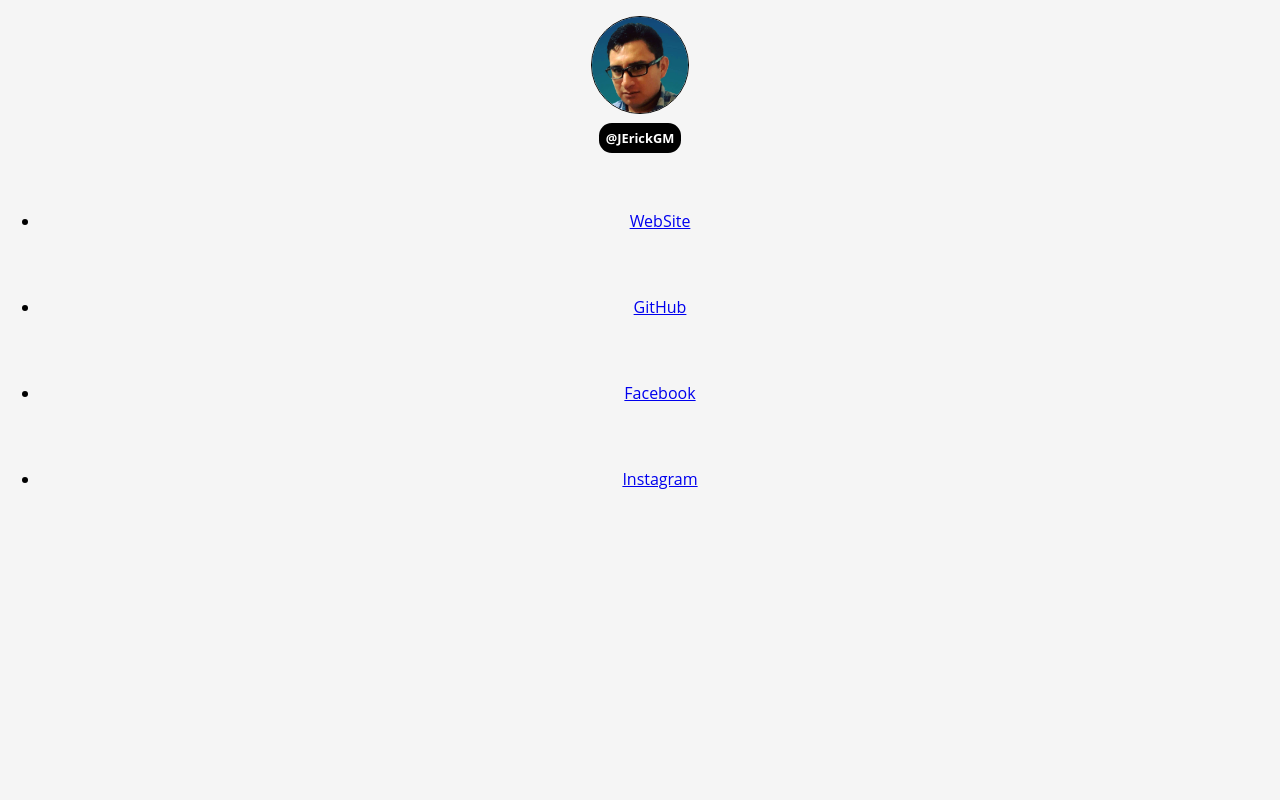
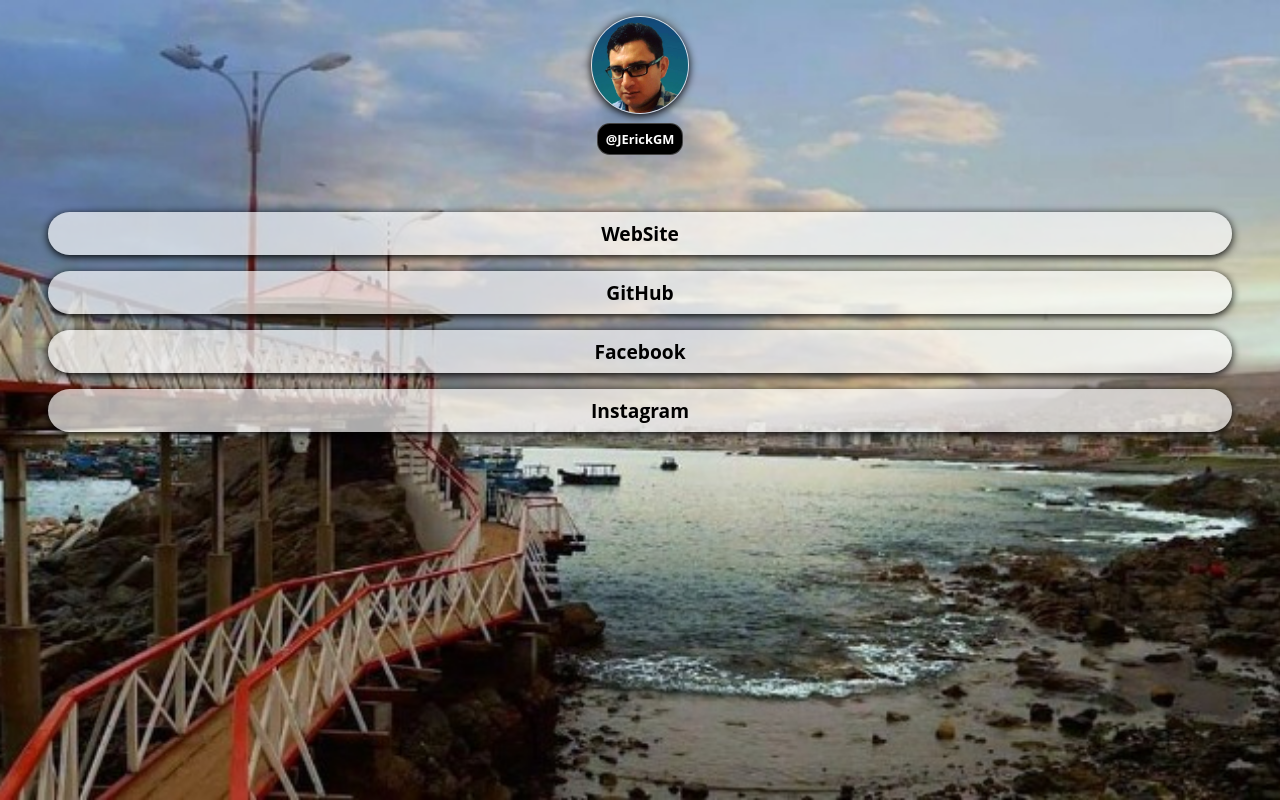
Before and after one commit to jerickgm89/linkbio, a plain HTML site: page index.html in a window 1280 px wide. Drawn offline with Linux system fonts and the light colour scheme.

Commit message:
agregando estilos

```diff
--- a/index.html
+++ b/index.html
@@ -8,6 +8,7 @@
     <title>JErickGM</title>
 </head>
 <body>
+    <main>
         <header>
             <img src="img/jerickgm.jpeg" alt="JErickGM">
             <h1>@JErickGM</h1>
@@ -18,5 +19,6 @@
             <li><a href="#">Facebook</a></li>
             <li><a href="#">Instagram</a></li>
         </ul>
+    </main>
 </body>
 </html>
--- a/style.css
+++ b/style.css
@@ -2,7 +2,11 @@ body, html{
     margin: 0;
     padding: 0;
     font-family: 'Open Sans', sans-serif;
-    background-color: #f5f5f5;
+    color: #fff;
+}
+body {
+    background: url(./img/Puerto\ Ilo.jpeg) no-repeat center center fixed;
+    background-size: cover;
 }
 header{
     margin-top: 1em;
@@ -15,7 +19,8 @@ header > img{
     width: 6em;
     height: 6em;
     border-radius: 100%;
-    border: 1px solid black;
+    border: 1px solid #fffa;
+    box-shadow: black 0 2px 8px 0px;
 }
 header > h1{
     display: inline-block;
@@ -24,11 +29,27 @@ header > h1{
     font-weight: bold;
     border-radius: 1em;
     background-color: #000;
-    padding: 0.5em;
+    padding: 0.5em 0.6em;
+    border: 1px solid #fff4;
 }
-body{
-    text-align: center;
+ul{
+    box-sizing: border-box;
+    list-style: none;
+    margin: 0 auto;
+    padding: 2em;
 }
 ul > li{
-    padding: 2em;
+
+    background-color: #fffa;
+    border-radius: 10em;
+    padding: 0.5em;
+    margin: 1em;
+    text-align: center;
+    box-shadow: black 0 2px 8px 0px;
 }
+ul > li > a{
+    text-decoration: none;
+    color: #000;
+    font-size: 1.2em;
+    font-weight: bold;
+}
```
Also changed, not shown: img/Puerto Ilo.jpeg (added), 1 other file. Lines whose indentation alone changed are shown as unchanged.
